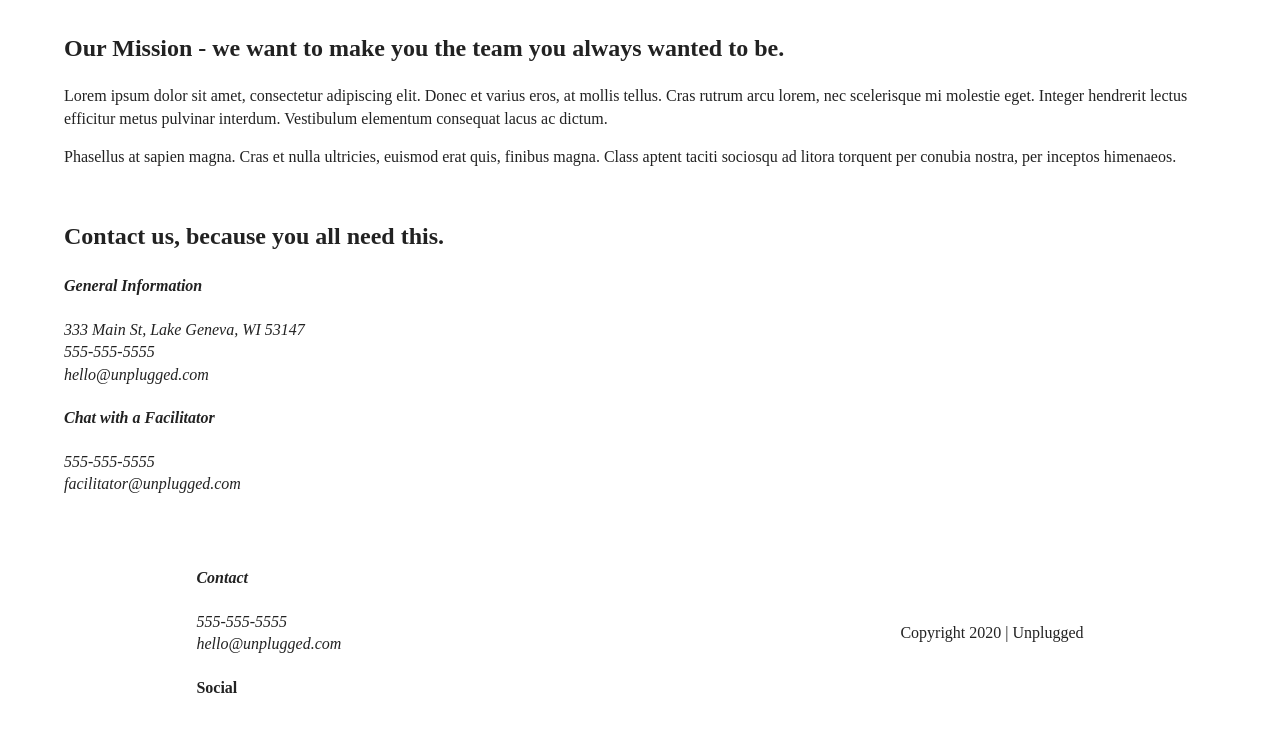
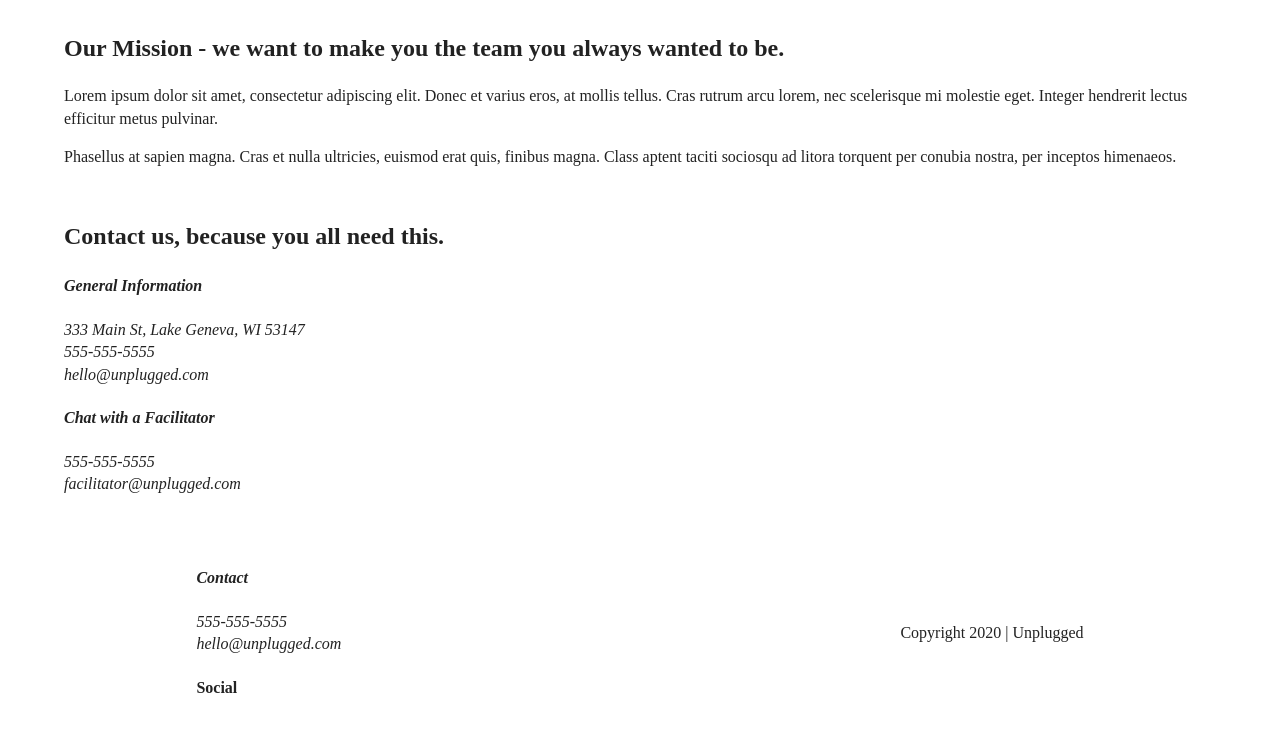
Before and after one commit to sarah-k-allen/206-unplugged-retreat, a website: page about/index.html in a window 1280 px wide. Shown: the part 96-828 px from the top of the page. Drawn offline with Linux system fonts and the light colour scheme.

Commit message:
Updated first mission paragraph

```diff
--- a/about/index.html
+++ b/about/index.html
@@ -47,7 +47,7 @@
       <div class="content-wrapper">
           <h2>Our Mission - we want to make you the team you always wanted to be.</h2>
           <div class="mission-content">
-            <p>Lorem ipsum dolor sit amet, consectetur adipiscing elit. Donec et varius eros, at mollis tellus. Cras rutrum arcu lorem, nec scelerisque mi molestie eget. Integer hendrerit lectus efficitur metus pulvinar interdum. Vestibulum elementum consequat lacus ac dictum.</p>
+            <p>Lorem ipsum dolor sit amet, consectetur adipiscing elit. Donec et varius eros, at mollis tellus. Cras rutrum arcu lorem, nec scelerisque mi molestie eget. Integer hendrerit lectus efficitur metus pulvinar.</p>
             <p>Phasellus at sapien magna. Cras et nulla ultricies, euismod erat quis, finibus magna. Class aptent taciti sociosqu ad litora torquent per conubia nostra, per inceptos himenaeos.</p>
           </div>
       </div>
```
